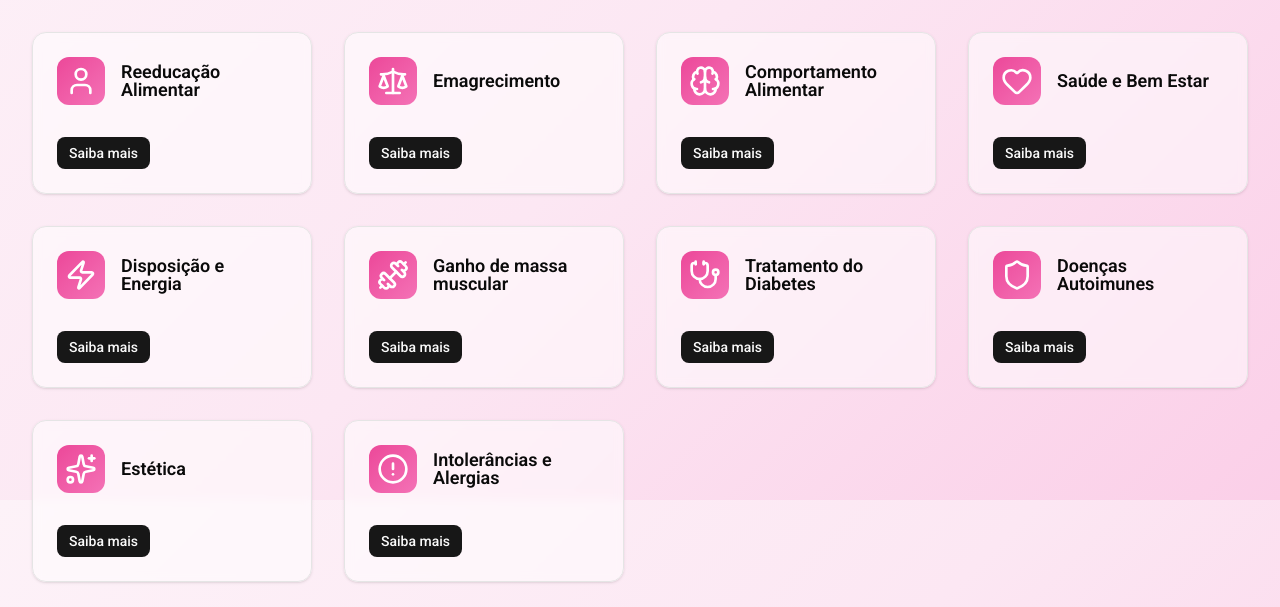
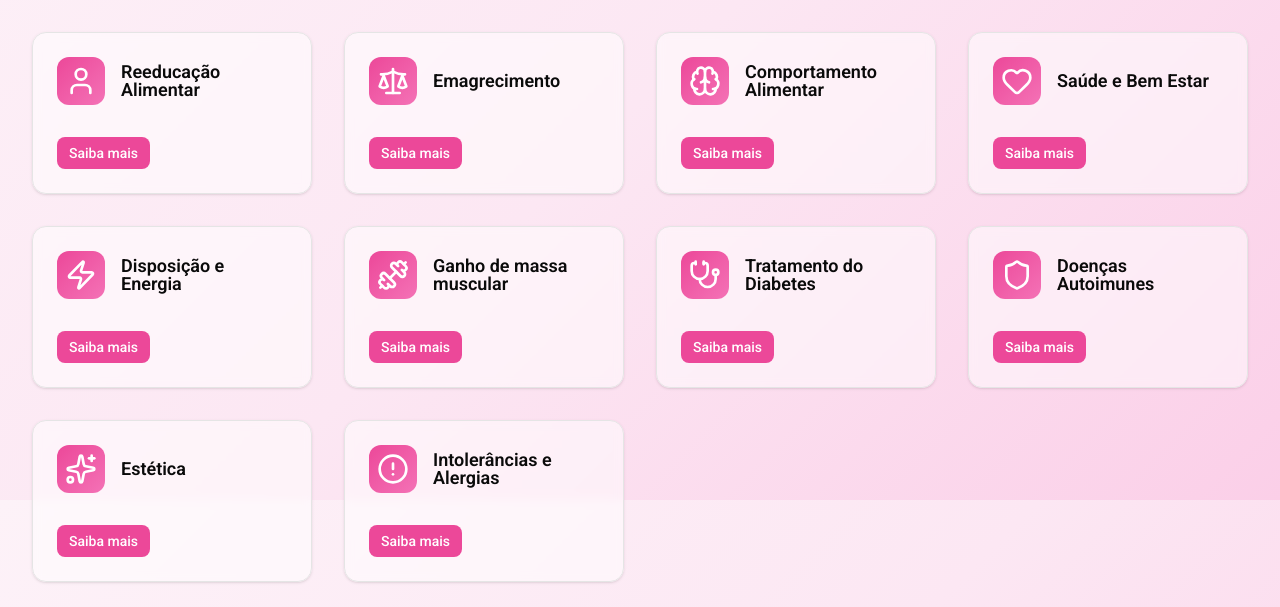
Before and after one commit to filipevolz/bea-nutri, a React (Vite) app: page / in a window 1280 px wide. Shown: the part 1900-2507 px from the top of the page. Built offline with nearby package versions, Linux system fonts and the light colour scheme.

Commit message:
modified color buttons

```diff
--- a/src/components/Objetivos/index.tsx
+++ b/src/components/Objetivos/index.tsx
@@ -123,6 +123,7 @@ export function Objetivos() {
                                         variant="default"
                                         size="sm"
                                         onClick={() => openDialog(index)}
+                                        style={{ backgroundColor: "#ec4899", color: "white" }}
                                     >
                                         Saiba mais
                                     </Button>
```
